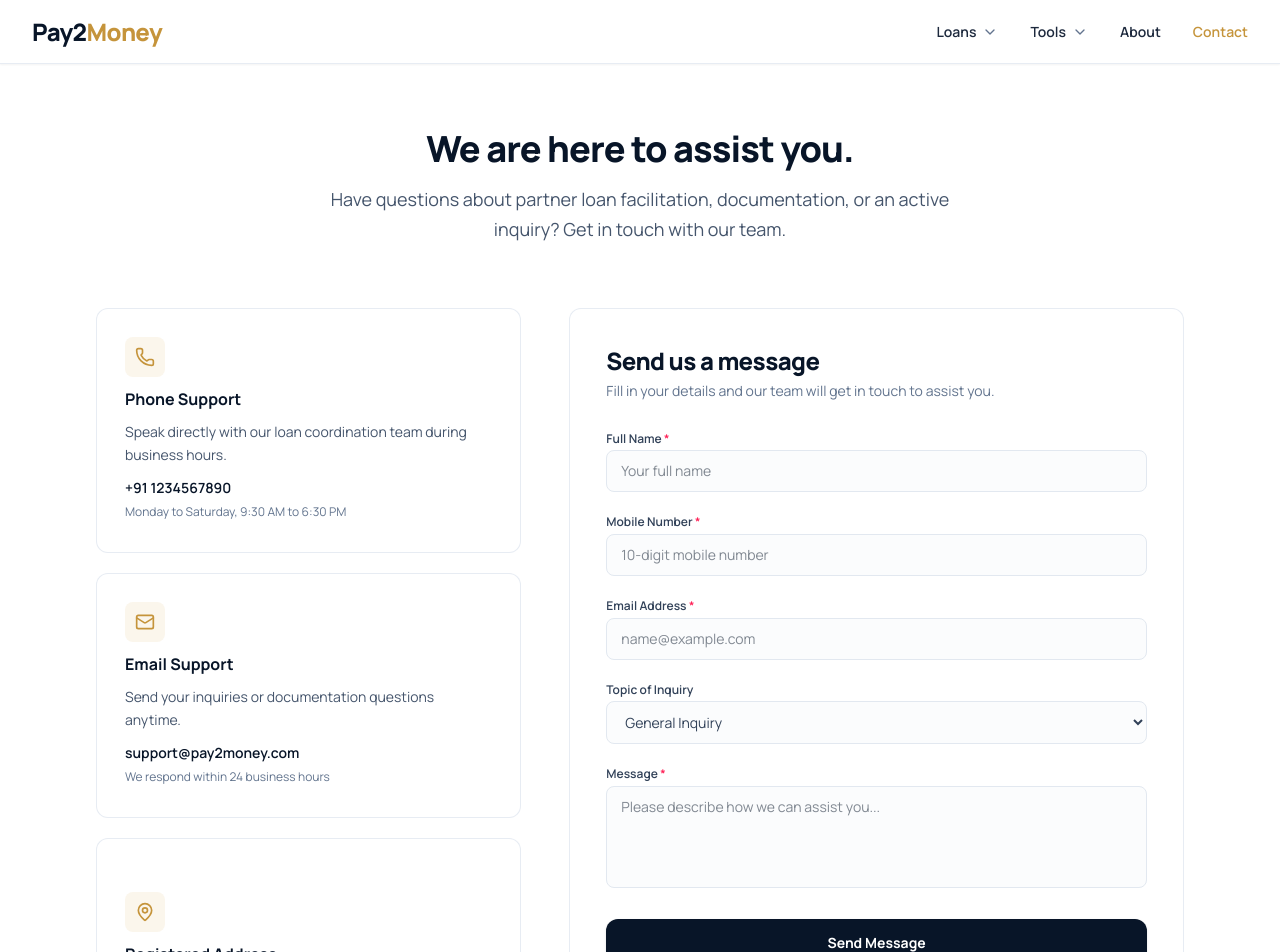
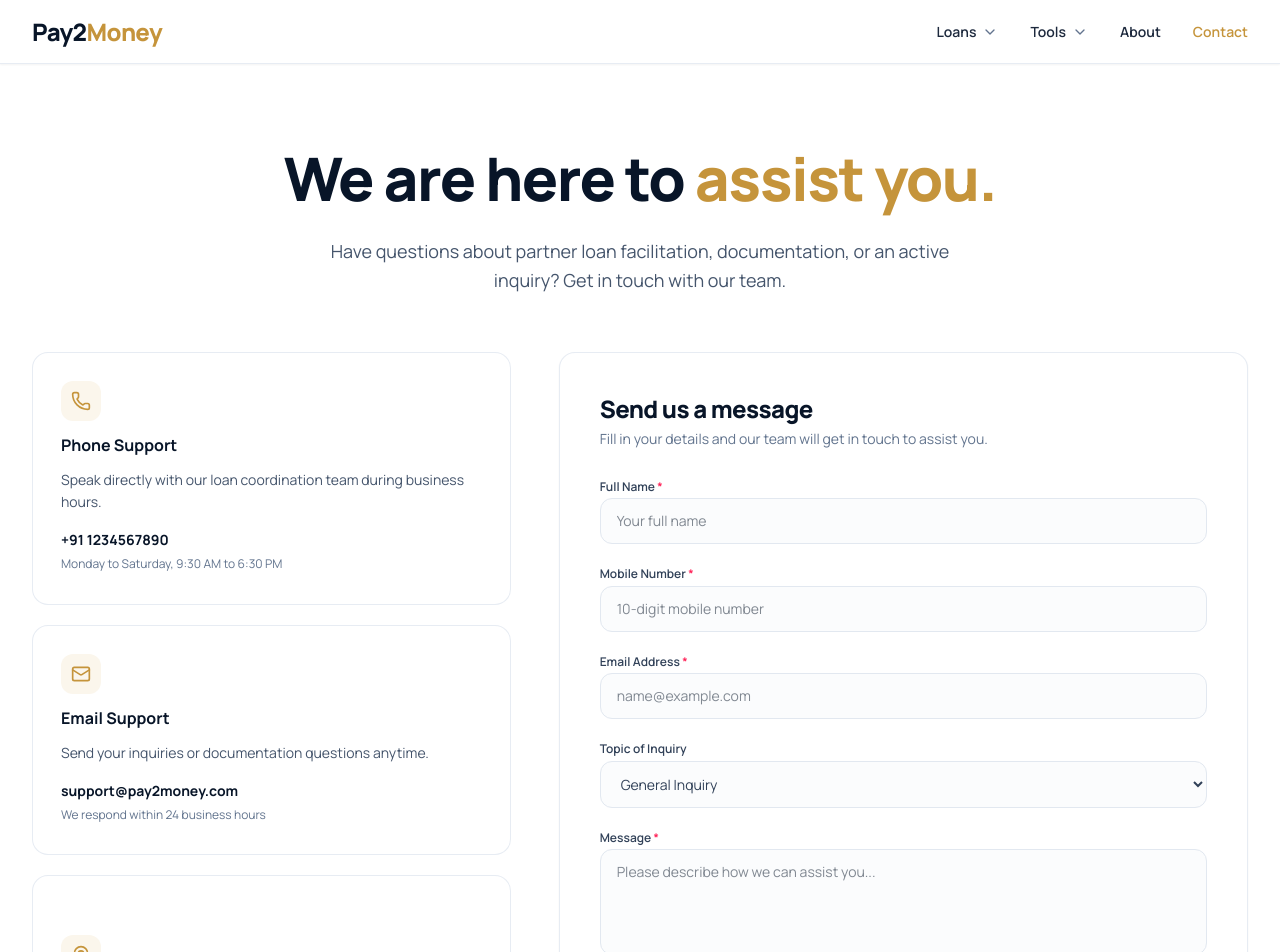
Before and after one commit to shivamkumarlogs/pay2money, a Next.js app: page /contact in a window 1280 px wide. Shown: the top 952 px of the page. Built offline with nearby package versions, Linux system fonts and the light colour scheme.

Commit message:
style: align About and Contact pages with 7xl layout containers and bold typography

```diff
--- a/app/about/page.js
+++ b/app/about/page.js
@@ -16,13 +16,14 @@ export default function AboutPage() {
 
       <main className="flex-1">
         {/* 1. Human-Centered Editorial Hero */}
-        <section className="relative overflow-hidden pt-16 px-4 sm:px-6 lg:px-8">
-          <div className="max-w-4xl mx-auto text-center space-y-4">
-            <h1 className="text-2xl sm:text-4xl font-black text-brand-primary tracking-tight leading-[1.15]">
-              We believe getting a loan should be straightforward and honest.
+        <section className="py-14 sm:py-20 px-4 sm:px-6 lg:px-8 max-w-7xl mx-auto">
+          <div className="max-w-4xl mx-auto text-center space-y-6">
+            <h1 className="text-3xl sm:text-5xl lg:text-6xl font-black text-brand-primary tracking-tight leading-[1.15]">
+              We believe getting a loan should be{" "}
+              <span className="text-brand-accent">straightforward and honest.</span>
             </h1>
 
-            <p className="text-base sm:text-lg text-slate-600 max-w-2xl mx-auto leading-relaxed">
+            <p className="text-base sm:text-lg text-slate-600 max-w-2xl mx-auto leading-relaxed font-normal">
               No endless paperwork. No aggressive telemarketers. No surprise
               broker fees. Just a clean, digital bridge to trusted lenders
               across India.
@@ -31,39 +32,39 @@ export default function AboutPage() {
         </section>
 
         {/* 2. Authentic Story & Purpose */}
-        <section className="pt-16 px-4 sm:px-6 lg:px-8 max-w-5xl mx-auto">
-          <div className="grid grid-cols-1 md:grid-cols-12 gap-8 lg:gap-12 items-center">
-            <div className="md:col-span-6 space-y-5">
-              <span className="text-xs font-bold uppercase tracking-widest text-brand-accent">
+        <section className="py-14 sm:py-20 px-4 sm:px-6 lg:px-8 max-w-7xl mx-auto">
+          <div className="grid grid-cols-1 lg:grid-cols-12 gap-10 lg:gap-14 items-center">
+            <div className="lg:col-span-6 space-y-5">
+              <span className="inline-block text-xs font-bold uppercase tracking-widest text-brand-accent">
                 Why We Started
               </span>
 
-              <h2 className="text-2xl sm:text-3xl font-extrabold text-brand-primary tracking-tight leading-snug">
+              <h2 className="text-2xl sm:text-3xl lg:text-4xl font-black text-brand-primary tracking-tight leading-snug">
                 Borrowing money is a major life moment. It shouldn&apos;t feel
                 stressful.
               </h2>
 
-              <p className="text-sm sm:text-base text-slate-600 leading-relaxed">
+              <p className="text-sm sm:text-base text-slate-600 leading-relaxed font-normal">
                 Whether you are buying your first home, covering unexpected
                 medical bills, or funding your small business, the lending
                 process in India has traditionally felt opaque and frustrating.
               </p>
 
-              <p className="text-sm sm:text-base text-slate-600 leading-relaxed">
+              <p className="text-sm sm:text-base text-slate-600 leading-relaxed font-normal">
                 We founded Pay2Money to bring complete transparency to the
                 table. We partner with scheduled commercial banks and
                 RBI-registered NBFCs to provide a simple, digital pathway to
                 formal credit.
               </p>
 
-              <p className="text-sm sm:text-base text-slate-600 leading-relaxed">
+              <p className="text-sm sm:text-base text-slate-600 leading-relaxed font-normal">
                 We handle the coordination and guide you through documentation
                 so you can access partner financing without confusion or
                 middleman markups.
               </p>
             </div>
 
-            <div className="md:col-span-6">
+            <div className="lg:col-span-6">
               <div className="relative rounded-3xl overflow-hidden shadow-xl border border-slate-200 aspect-4/3 bg-slate-100">
                 {/* eslint-disable-next-line @next/next/no-img-element */}
                 <img
@@ -77,29 +78,29 @@ export default function AboutPage() {
         </section>
 
         {/* 3. Our Core Commitments */}
-        <section className="pt-16 pb-16 px-4 sm:px-6 lg:px-8 max-w-5xl mx-auto space-y-10">
-          <div className="text-center space-y-2 max-w-2xl mx-auto">
-            <span className="text-xs font-bold uppercase tracking-widest text-brand-accent">
+        <section className="py-14 sm:py-20 px-4 sm:px-6 lg:px-8 max-w-7xl mx-auto space-y-12">
+          <div className="text-center space-y-3 max-w-2xl mx-auto">
+            <span className="inline-block text-xs font-bold uppercase tracking-widest text-brand-accent">
               Our Commitments
             </span>
-            <h2 className="text-2xl sm:text-3xl font-extrabold text-brand-primary tracking-tight">
-              Built on trust and real human assistance
+            <h2 className="text-2xl sm:text-3xl lg:text-4xl font-black text-brand-primary tracking-tight">
+              Built on trust and <span className="text-brand-accent">real human assistance</span>
             </h2>
           </div>
 
-          <div className="grid grid-cols-1 sm:grid-cols-2 gap-8">
+          <div className="grid grid-cols-1 sm:grid-cols-2 lg:grid-cols-4 gap-6">
             {PROMISES.map((item, idx) => (
               <div
                 key={idx}
-                className="bg-white rounded-xl p-7 sm:p-8 border border-slate-200/80 space-y-3 hover:shadow-md transition-shadow"
+                className="bg-white rounded-2xl p-7 border border-slate-200/80 space-y-3.5 hover:shadow-md transition-shadow"
               >
-                <div className="w-10 h-10 rounded-lg bg-brand-accent-light text-brand-accent flex items-center justify-center">
+                <div className="w-10 h-10 rounded-xl bg-brand-accent-light text-brand-accent flex items-center justify-center shrink-0">
                   {item.icon}
                 </div>
                 <h3 className="text-base sm:text-lg font-bold text-brand-primary">
                   {item.title}
                 </h3>
-                <p className="text-xs sm:text-sm text-slate-600 leading-relaxed">
+                <p className="text-xs sm:text-sm text-slate-600 leading-relaxed font-normal">
                   {item.desc}
                 </p>
               </div>
--- a/app/contact/page.js
+++ b/app/contact/page.js
@@ -35,12 +35,12 @@ export default function ContactPage() {
 
       <main className="flex-1">
         {/* 1. Header Section */}
-        <section className="pt-16 px-4 sm:px-6 lg:px-8">
-          <div className="max-w-4xl mx-auto text-center space-y-4">
-            <h1 className="text-2xl sm:text-4xl font-black text-brand-primary tracking-tight leading-[1.15]">
-              We are here to assist you.
+        <section className="pt-14 sm:pt-20 pb-6 sm:pb-8 px-4 sm:px-6 lg:px-8 max-w-7xl mx-auto">
+          <div className="max-w-4xl mx-auto text-center space-y-6">
+            <h1 className="text-3xl sm:text-5xl lg:text-6xl font-black text-brand-primary tracking-tight leading-[1.15]">
+              We are here to <span className="text-brand-accent">assist you.</span>
             </h1>
-            <p className="text-base sm:text-lg text-slate-600 max-w-2xl mx-auto leading-relaxed">
+            <p className="text-base sm:text-lg text-slate-600 max-w-2xl mx-auto leading-relaxed font-normal">
               Have questions about partner loan facilitation, documentation, or
               an active inquiry? Get in touch with our team.
             </p>
@@ -48,68 +48,68 @@ export default function ContactPage() {
         </section>
 
         {/* 2. Main Contact Grid */}
-        <section className="pt-16 pb-16 px-4 sm:px-6 lg:px-8 max-w-6xl mx-auto">
+        <section className="pb-16 sm:pb-24 px-4 sm:px-6 lg:px-8 max-w-7xl mx-auto pt-4 sm:pt-6">
           <div className="grid grid-cols-1 lg:grid-cols-12 gap-8 lg:gap-12 items-stretch">
             {/* Left Column: Direct Support Channels */}
-            <div className="lg:col-span-5 flex flex-col justify-between gap-4 sm:gap-5">
+            <div className="lg:col-span-5 flex flex-col justify-between gap-5">
               {/* Phone Card */}
-              <div className="bg-white rounded-xl p-6 sm:p-7 border border-slate-200/80 flex flex-col justify-center flex-1 space-y-2.5">
-                <div className="w-10 h-10 rounded-lg bg-brand-accent-light text-brand-accent flex items-center justify-center shrink-0">
+              <div className="bg-white rounded-2xl p-6 sm:p-7 border border-slate-200/80 flex flex-col justify-center flex-1 space-y-3 hover:shadow-md transition-shadow">
+                <div className="w-10 h-10 rounded-xl bg-brand-accent-light text-brand-accent flex items-center justify-center shrink-0">
                   <Phone className="w-5 h-5" />
                 </div>
                 <h3 className="text-base font-bold text-brand-primary">
                   Phone Support
                 </h3>
-                <p className="text-xs sm:text-sm text-slate-600 leading-relaxed">
+                <p className="text-xs sm:text-sm text-slate-600 leading-relaxed font-normal">
                   Speak directly with our loan coordination team during business
                   hours.
                 </p>
-                <div className="pt-0.5">
+                <div className="pt-1">
                   <a
                     href={SITE_CONFIG.phoneHref}
-                    className="text-sm font-semibold text-brand-primary hover:text-brand-accent transition block"
+                    className="text-sm font-bold text-brand-primary hover:text-brand-accent transition block"
                   >
                     {SITE_CONFIG.phone}
                   </a>
-                  <span className="text-xs text-slate-500">
+                  <span className="text-xs text-slate-500 font-normal">
                     {SITE_CONFIG.workingHours}
                   </span>
                 </div>
               </div>
 
               {/* Email Card */}
-              <div className="bg-white rounded-xl p-6 sm:p-7 border border-slate-200/80 flex flex-col justify-center flex-1 space-y-2.5">
-                <div className="w-10 h-10 rounded-lg bg-brand-accent-light text-brand-accent flex items-center justify-center shrink-0">
+              <div className="bg-white rounded-2xl p-6 sm:p-7 border border-slate-200/80 flex flex-col justify-center flex-1 space-y-3 hover:shadow-md transition-shadow">
+                <div className="w-10 h-10 rounded-xl bg-brand-accent-light text-brand-accent flex items-center justify-center shrink-0">
                   <Mail className="w-5 h-5" />
                 </div>
                 <h3 className="text-base font-bold text-brand-primary">
                   Email Support
                 </h3>
-                <p className="text-xs sm:text-sm text-slate-600 leading-relaxed">
+                <p className="text-xs sm:text-sm text-slate-600 leading-relaxed font-normal">
                   Send your inquiries or documentation questions anytime.
                 </p>
-                <div className="pt-0.5">
+                <div className="pt-1">
                   <a
                     href={SITE_CONFIG.emailHref}
-                    className="text-sm font-semibold text-brand-primary hover:text-brand-accent transition block"
+                    className="text-sm font-bold text-brand-primary hover:text-brand-accent transition block"
                   >
                     {SITE_CONFIG.email}
                   </a>
-                  <span className="text-xs text-slate-500">
+                  <span className="text-xs text-slate-500 font-normal">
                     We respond within 24 business hours
                   </span>
                 </div>
               </div>
 
               {/* Office Address Card */}
-              <div className="bg-white rounded-xl p-6 sm:p-7 border border-slate-200/80 flex flex-col justify-center flex-1 space-y-2.5">
-                <div className="w-10 h-10 rounded-lg bg-brand-accent-light text-brand-accent flex items-center justify-center shrink-0">
+              <div className="bg-white rounded-2xl p-6 sm:p-7 border border-slate-200/80 flex flex-col justify-center flex-1 space-y-3 hover:shadow-md transition-shadow">
+                <div className="w-10 h-10 rounded-xl bg-brand-accent-light text-brand-accent flex items-center justify-center shrink-0">
                   <MapPin className="w-5 h-5" />
                 </div>
                 <h3 className="text-base font-bold text-brand-primary">
                   Registered Address
                 </h3>
-                <p className="text-xs sm:text-sm text-slate-600 leading-relaxed">
+                <p className="text-xs sm:text-sm text-slate-600 leading-relaxed font-normal">
                   {SITE_CONFIG.address}
                 </p>
               </div>
@@ -117,26 +117,26 @@ export default function ContactPage() {
 
             {/* Right Column: Contact Inquiry Form */}
             <div className="lg:col-span-7 flex flex-col">
-              <div className="bg-white rounded-xl p-7 sm:p-9 border border-slate-200/80 flex flex-col justify-between h-full space-y-6">
+              <div className="bg-white rounded-2xl p-7 sm:p-10 border border-slate-200/80 flex flex-col justify-between h-full space-y-6 shadow-xs">
                 <div>
-                  <h2 className="text-xl sm:text-2xl font-extrabold text-brand-primary tracking-tight">
+                  <h2 className="text-xl sm:text-2xl font-black text-brand-primary tracking-tight">
                     Send us a message
                   </h2>
-                  <p className="text-xs sm:text-sm text-slate-500 mt-1">
+                  <p className="text-xs sm:text-sm text-slate-500 mt-1 font-normal">
                     Fill in your details and our team will get in touch to
                     assist you.
                   </p>
                 </div>
 
                 {submitted ? (
-                  <div className="p-8 rounded-xl bg-brand-accent-light border border-brand-accent/20 text-center space-y-4 my-auto">
+                  <div className="p-8 rounded-2xl bg-brand-accent-light border border-brand-accent/20 text-center space-y-4 my-auto">
                     <div className="w-12 h-12 mx-auto rounded-full bg-brand-accent/15 text-brand-accent flex items-center justify-center">
                       <CheckCircle2 className="w-7 h-7 text-brand-accent" />
                     </div>
                     <h3 className="text-base sm:text-lg font-bold text-brand-primary">
                       Thank you for reaching out
                     </h3>
-                    <p className="text-xs sm:text-sm text-slate-600 max-w-md mx-auto">
+                    <p className="text-xs sm:text-sm text-slate-600 max-w-md mx-auto font-normal">
                       Your message has been received. Our team will review your
                       inquiry and contact you shortly.
                     </p>
@@ -152,7 +152,7 @@ export default function ContactPage() {
                           message: "",
                         });
                       }}
-                      className="inline-block mt-2 px-5 py-2 text-xs font-semibold text-brand-primary bg-white border border-slate-200 rounded-lg hover:border-brand-accent hover:text-brand-accent transition"
+                      className="inline-block mt-2 px-5 py-2.5 text-xs font-bold text-brand-primary bg-white border border-slate-200 rounded-xl hover:border-brand-accent hover:text-brand-accent transition cursor-pointer"
                     >
                       Send another message
                     </button>
@@ -176,7 +176,7 @@ export default function ContactPage() {
                             setFormData({ ...formData, name: e.target.value })
                           }
                           placeholder="Your full name"
-                          className="w-full px-3.5 py-2.5 text-sm rounded-lg border border-slate-200 focus:outline-none focus:ring-2 focus:ring-brand-accent/20 focus:border-brand-accent bg-slate-50/50"
+                          className="w-full px-4 py-3 text-sm rounded-xl border border-slate-200 focus:outline-none focus:ring-2 focus:ring-brand-accent/20 focus:border-brand-accent bg-slate-50/50"
                         />
                       </div>
 
@@ -194,7 +194,7 @@ export default function ContactPage() {
                             setFormData({ ...formData, phone: e.target.value })
                           }
                           placeholder="10-digit mobile number"
-                          className="w-full px-3.5 py-2.5 text-sm rounded-lg border border-slate-200 focus:outline-none focus:ring-2 focus:ring-brand-accent/20 focus:border-brand-accent bg-slate-50/50"
+                          className="w-full px-4 py-3 text-sm rounded-xl border border-slate-200 focus:outline-none focus:ring-2 focus:ring-brand-accent/20 focus:border-brand-accent bg-slate-50/50"
                         />
                       </div>
 
@@ -211,7 +211,7 @@ export default function ContactPage() {
                             setFormData({ ...formData, email: e.target.value })
                           }
                           placeholder="name@example.com"
-                          className="w-full px-3.5 py-2.5 text-sm rounded-lg border border-slate-200 focus:outline-none focus:ring-2 focus:ring-brand-accent/20 focus:border-brand-accent bg-slate-50/50"
+                          className="w-full px-4 py-3 text-sm rounded-xl border border-slate-200 focus:outline-none focus:ring-2 focus:ring-brand-accent/20 focus:border-brand-accent bg-slate-50/50"
                         />
                       </div>
 
@@ -228,7 +228,7 @@ export default function ContactPage() {
                               subject: e.target.value,
                             })
                           }
-                          className="w-full px-3.5 py-2.5 text-sm rounded-lg border border-slate-200 focus:outline-none focus:ring-2 focus:ring-brand-accent/20 focus:border-brand-accent bg-slate-50/50 text-slate-700"
+                          className="w-full px-4 py-3 text-sm rounded-xl border border-slate-200 focus:outline-none focus:ring-2 focus:ring-brand-accent/20 focus:border-brand-accent bg-slate-50/50 text-slate-700 cursor-pointer"
                         >
                           <option value="General Inquiry">
                             General Inquiry
@@ -271,7 +271,7 @@ export default function ContactPage() {
                             })
                           }
                           placeholder="Please describe how we can assist you..."
-                          className="w-full px-3.5 py-2.5 text-sm rounded-lg border border-slate-200 focus:outline-none focus:ring-2 focus:ring-brand-accent/20 focus:border-brand-accent bg-slate-50/50 resize-none"
+                          className="w-full px-4 py-3 text-sm rounded-xl border border-slate-200 focus:outline-none focus:ring-2 focus:ring-brand-accent/20 focus:border-brand-accent bg-slate-50/50 resize-none"
                         />
                       </div>
                     </div>
@@ -286,7 +286,7 @@ export default function ContactPage() {
                         {loading ? "Submitting..." : "Send Message"}
                       </button>
 
-                      <p className="text-[11px] text-slate-400 text-center leading-relaxed">
+                      <p className="text-[11px] text-slate-400 text-center leading-relaxed font-normal">
                         Your information is secure and only used to respond to
                         your inquiry. We never send unsolicited calls or
                         marketing spam.
```
